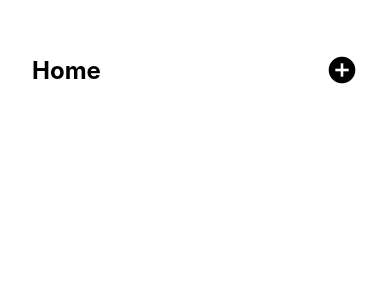
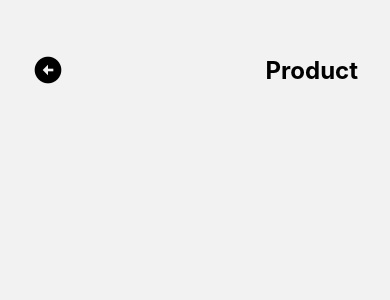
Before and after one commit to santo-ti/navigation-app, a React Native app: screen /Product in a window 390 px wide. Shown: the top 300 px of the page. Built offline with nearby package versions, Linux system fonts and the light colour scheme.

Commit message:
feat: implement navigation structure with StackRoutes and Routes components

```diff
--- a/App.tsx
+++ b/App.tsx
@@ -1,6 +1,7 @@
-import { Home } from "@/app/Home";
 import React from "react";
 
+import { Routes } from "@/routes";
+
 export default function App() {
-  return <Home />;
+  return <Routes />;
 }
--- /dev/null
+++ b/src/routes/StackRoustes.tsx
@@ -0,0 +1,18 @@
+import { createNativeStackNavigator } from "@react-navigation/native-stack";
+
+import { Home } from "@/app/Home";
+import { Product } from "@/app/Product";
+
+const Stack = createNativeStackNavigator();
+
+export function StackRoutes() {
+  return (
+    <Stack.Navigator
+      initialRouteName="Home"
+      screenOptions={{ headerShown: false }}
+    >
+      <Stack.Screen name="Home" component={Home} />
+      <Stack.Screen name="Product" component={Product} />
+    </Stack.Navigator>
+  );
+}
--- /dev/null
+++ b/src/routes/index.tsx
@@ -0,0 +1,11 @@
+import { NavigationContainer } from "@react-navigation/native";
+
+import { StackRoutes } from "@/routes/StackRoustes";
+
+export function Routes() {
+  return (
+    <NavigationContainer>
+      <StackRoutes />
+    </NavigationContainer>
+  );
+}
--- a/tsconfig.json
+++ b/tsconfig.json
@@ -1,5 +1,6 @@
 {
   "compilerOptions": {
+    "strict": true,
     "paths": {
       "@/*": [
         "./src/*"
```
